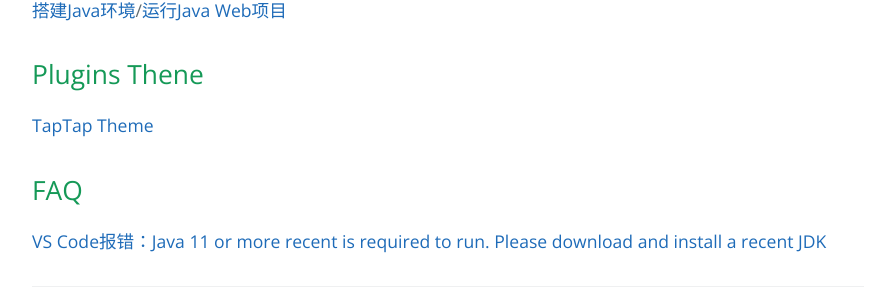
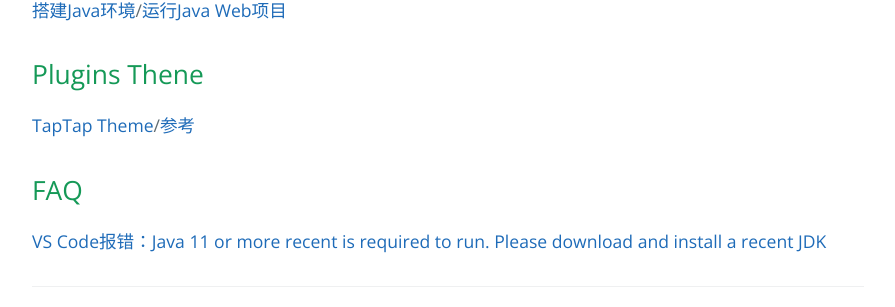
Before and after one commit to AmbroseRen/test, a Jekyll site: the page built from Doc/Tools/Idea/vscode.md, in a window 1280 px wide. Shown: the part 293-600 px from the top of the page, without its empty margins (192-1087 px from the left). Built offline with Jekyll 4.4.1, drawn with Linux system fonts in a browser that asks for light colours; our own code applies the rules of GitHub Pages for plain Markdown files; the repository's description, which GitHub fills in, is left out.

Commit message:
Update vscode.md

```diff
--- a/Doc/Tools/Idea/vscode.md
+++ b/Doc/Tools/Idea/vscode.md
@@ -12,7 +12,7 @@
 
 ## Plugins Thene
 
-[TapTap Theme](https://marketplace.visualstudio.com/items?itemName=TDS.taptap-vscode-theme)
+[TapTap Theme](https://marketplace.visualstudio.com/items?itemName=TDS.taptap-vscode-theme)/[参考](https://www.v2ex.com/t/790541#reply20)
 
 ## FAQ
 
```
